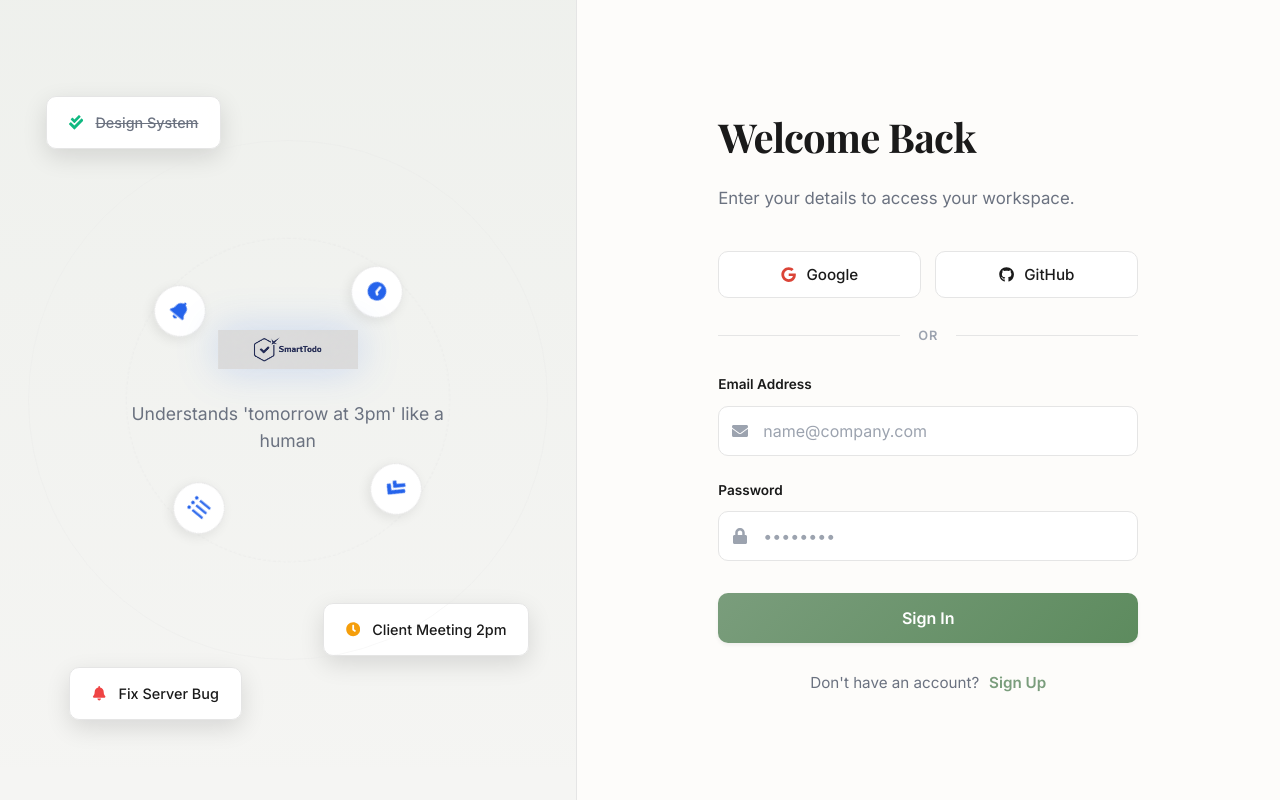
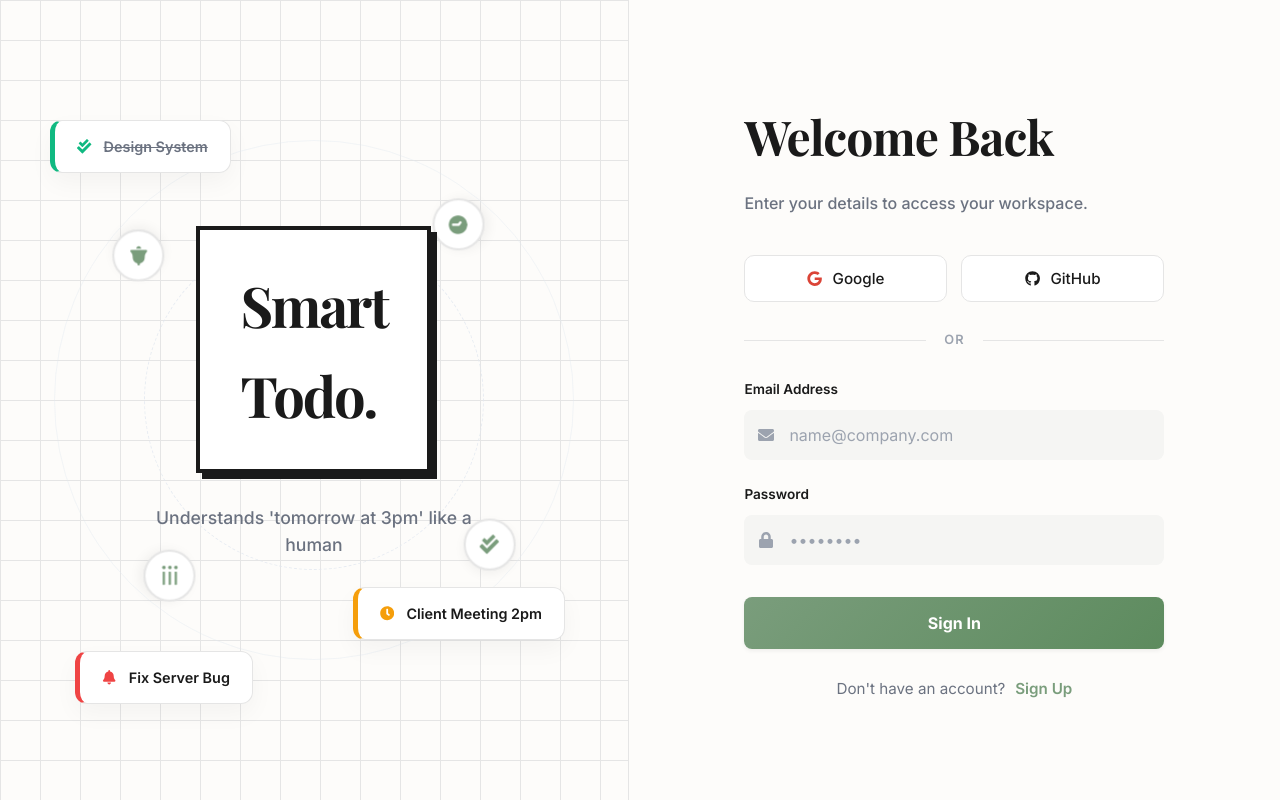
Before and after one commit to RavangDai/smarttodo, a React (Vite) app in the folder client/: page / in a window 1280 px wide. Built offline with nearby package versions, Linux system fonts and the light colour scheme.

Commit message:
Improved

```diff
--- a/client/src/App.css
+++ b/client/src/App.css
@@ -48,6 +48,22 @@
   }
 }
 
+/* Left Side: Visuals (Minimalist Grid) */
+.left-panel {
+  flex: 1.2;
+  background-color: var(--bg-color);
+  background-image:
+    linear-gradient(var(--border-soft) 1px, transparent 1px),
+    linear-gradient(90deg, var(--border-soft) 1px, transparent 1px);
+  background-size: 40px 40px;
+  display: flex;
+  justify-content: center;
+  align-items: center;
+  position: relative;
+  overflow: hidden;
+  border-right: 1px solid var(--border-soft);
+}
+
 /* --- CENTER VISUAL --- */
 .orbit-container {
   position: relative;
@@ -60,52 +76,55 @@
   z-index: 2;
 }
 
-/* Center Logo Image */
-.orbit-logo-img {
-  width: 140px;
-  height: auto;
+/* Sharp Box Logo Style */
+.logo-box {
+  position: relative;
+  background: var(--bg-card);
+  padding: 30px 40px;
+  border: 4px solid var(--text-main);
+  box-shadow: 6px 6px 0px var(--text-main);
   z-index: 10;
-  filter: drop-shadow(0 0 20px rgba(37, 99, 235, 0.2));
-  transition: transform 0.3s ease;
-  margin-bottom: 1rem;
+  display: flex;
+  justify-content: center;
+  align-items: center;
+  transition: transform 0.4s cubic-bezier(0.165, 0.84, 0.44, 1), box-shadow 0.4s ease;
 }
 
-.orbit-container:hover .orbit-logo-img {
-  transform: scale(1.05);
+.logo-box-text {
+  font-family: var(--font-serif);
+  font-size: 3.5rem;
+  font-weight: 800;
+  color: var(--text-main);
+  margin: 0;
+  letter-spacing: -0.04em;
+  white-space: nowrap;
 }
 
-/* Center Text (Old, kept for fallback or specific use if needed) */
-.orbit-center-text {
-  font-family: var(--font-serif);
-  font-size: 3.8rem;
-  font-weight: 700;
-  color: var(--text-main);
-  z-index: 10;
-  letter-spacing: -0.03em;
-  margin-bottom: 0.5rem;
-  text-align: center;
-  line-height: 1;
+.orbit-container:hover .logo-box {
+  transform: translate(-1px, -1px);
+  box-shadow: 8px 8px 0px var(--text-main);
 }
 
 /* Rotating Subtitle */
 .orbit-subtitle {
   font-family: var(--font-sans);
   font-size: 1.1rem;
+  font-weight: 500;
   color: var(--text-muted);
   text-align: center;
-  max-width: 340px;
+  max-width: 320px;
   height: 3.2rem;
   display: grid;
-  place-items: top center;
-  animation: fadeInUp 0.5s ease-out;
-  margin-top: 1rem;
+  place-items: center;
+  margin-top: 2rem;
   line-height: 1.5;
+  z-index: 10;
 }
 
 @keyframes fadeInUp {
   from {
     opacity: 0;
-    transform: translateY(8px);
+    transform: translateY(10px);
   }
 
   to {
@@ -114,147 +133,148 @@
   }
 }
 
-/* Orbit Rings */
+/* Simple Orbit Rings */
 .orbit-ring {
   position: absolute;
-  border: 1px solid var(--border-soft);
+  border: 1px solid rgba(226, 232, 240, 0.8);
   border-radius: 50%;
   top: 50%;
   left: 50%;
   transform: translate(-50%, -50%);
-  display: block;
-  z-index: 0;
+  z-index: 1;
 }
 
 .ring-1 {
-  width: 320px;
-  height: 320px;
+  width: 340px;
+  height: 340px;
   border-style: dashed;
-  opacity: 0.4;
-  animation: ringPulse1 8s ease-in-out infinite;
 }
 
 .ring-2 {
   width: 520px;
   height: 520px;
-  border-color: var(--border-soft);
-  opacity: 0.25;
-  animation: ringPulse2 10s ease-in-out infinite;
+  opacity: 0.5;
 }
 
-@keyframes ringPulse1 {
-
-  0%,
-  100% {
-    transform: translate(-50%, -50%) scale(1);
-    opacity: 0.4;
-  }
-
-  50% {
-    transform: translate(-50%, -50%) scale(1.02);
-    opacity: 0.5;
-  }
-}
-
-@keyframes ringPulse2 {
-
-  0%,
-  100% {
-    transform: translate(-50%, -50%) scale(1);
-    opacity: 0.25;
-  }
-
-  50% {
-    transform: translate(-50%, -50%) scale(1.01);
-    opacity: 0.3;
-  }
-}
-
-/* Orbit Wrapper & Icons */
+/* Orbit Wrapper & Items */
 .orbit-wrapper {
   position: absolute;
   width: 100%;
   height: 100%;
-  animation: spin 50s linear infinite;
-  display: block;
+  animation: spin 60s linear infinite;
 }
 
-.orbiting-icon {
+.orbit-item {
   position: absolute;
   top: 50%;
   left: 50%;
+  width: 0;
+  height: 0;
+}
+
+.item-1 {
+  transform: rotate(0deg) translate(200px);
+}
+
+.item-2 {
+  transform: rotate(90deg) translate(200px);
+}
+
+.item-3 {
+  transform: rotate(180deg) translate(200px);
+}
+
+.item-4 {
+  transform: rotate(270deg) translate(200px);
+}
+
+/* Orbiting Icons Minimal */
+.orbiting-icon {
+  position: absolute;
   width: 52px;
   height: 52px;
-  margin-top: -26px;
-  margin-left: -26px;
-  background: var(--glass-bg-strong);
-  backdrop-filter: blur(8px);
-  -webkit-backdrop-filter: blur(8px);
-  border: 1px solid var(--border-soft);
+  background: var(--bg-card);
+  border: 2px solid var(--border-soft);
   border-radius: 50%;
   display: flex;
   justify-content: center;
   align-items: center;
   font-size: 1.2rem;
   color: var(--primary);
-  box-shadow: var(--shadow-md);
-  transition: transform 0.3s ease, box-shadow 0.3s ease;
+  box-shadow: 0 4px 12px rgba(0, 0, 0, 0.05);
+  transition: all 0.4s cubic-bezier(0.165, 0.84, 0.44, 1);
+  z-index: 5;
+  /* Centering relative to orbit-item and counter-spinning */
+  transform: translate(-50%, -50%);
+  animation: counter-spin 60s linear infinite;
 }
 
 .orbiting-icon:hover {
-  transform: scale(1.15);
-  box-shadow: var(--shadow-lg), var(--shadow-glow);
+  border-color: var(--primary);
+  scale: 1.05;
+  box-shadow: 0 8px 16px var(--primary-light);
 }
 
 @keyframes spin {
-  100% {
+  from {
+    transform: rotate(0deg);
+  }
+
+  to {
     transform: rotate(360deg);
   }
 }
 
-/* Floating Cards */
+@keyframes counter-spin {
+  from {
+    transform: rotate(0deg);
+  }
+
+  to {
+    transform: rotate(-360deg);
+  }
+}
+
+/* Floating Cards Minimal */
 .floating-card {
   position: absolute;
-  background: var(--glass-bg-strong);
-  backdrop-filter: blur(12px);
-  -webkit-backdrop-filter: blur(12px);
+  background: var(--bg-card);
   padding: 14px 22px;
-  border-radius: var(--radius-m);
+  border-radius: 12px;
   border: 1px solid var(--border-soft);
-  box-shadow: var(--shadow-lg);
+  box-shadow: 0 10px 25px rgba(0, 0, 0, 0.04);
   display: flex;
   align-items: center;
   gap: 12px;
   font-size: 0.9rem;
-  font-weight: 500;
+  font-weight: 600;
   color: var(--text-main);
-  z-index: 1;
-  animation: float 7s ease-in-out infinite;
-  min-width: 170px;
-  transition: transform 0.3s ease, box-shadow 0.3s ease;
+  z-index: 5;
+  transition: all 0.3s ease;
+  border-left: 5px solid var(--primary);
+}
+
+.card-1 {
+  top: 15%;
+  left: 8%;
+  border-left-color: var(--success);
+}
+
+.card-2 {
+  bottom: 20%;
+  right: 10%;
+  border-left-color: var(--warning);
+}
+
+.card-3 {
+  bottom: 12%;
+  left: 12%;
+  border-left-color: var(--danger);
 }
 
 .floating-card:hover {
-  transform: translateY(-8px) scale(1.02);
-  box-shadow: var(--shadow-xl);
-}
-
-.card-1 {
-  top: 12%;
-  left: 8%;
-  animation-delay: 0s;
-}
-
-.card-2 {
-  bottom: 18%;
-  right: 8%;
-  animation-delay: 2.5s;
-}
-
-.card-3 {
-  bottom: 10%;
-  left: 12%;
-  animation-delay: 4s;
+  transform: translateY(-3px);
+  box-shadow: 0 12px 30px rgba(0, 0, 0, 0.06);
 }
 
 .card-text-done {
@@ -270,7 +290,7 @@
   }
 
   50% {
-    transform: translateY(-12px);
+    transform: translateY(-10px);
   }
 }
 
@@ -282,7 +302,7 @@
 
 .auth-header h2 {
   font-family: var(--font-serif);
-  font-size: 2.5rem;
+  font-size: 3rem;
   font-weight: 700;
   color: var(--text-main);
   margin-bottom: 0.5rem;
@@ -291,8 +311,9 @@
 
 .sub-text {
   color: var(--text-muted);
-  font-size: 1.05rem;
+  font-size: 1rem;
   font-family: var(--font-sans);
+  font-weight: 500;
   line-height: 1.5;
 }
 
@@ -390,23 +411,19 @@
 .form-group input {
   width: 100%;
   padding: 14px 14px 14px 44px;
-  background: var(--bg-card);
-  border: 1px solid var(--border-soft);
-  border-radius: var(--radius-m);
+  background: var(--bg-secondary);
+  border: 1px solid transparent;
+  border-radius: 8px;
   color: var(--text-main);
   font-size: 1rem;
   font-family: var(--font-sans);
   transition: all var(--transition-base);
 }
 
-.form-group input:hover {
-  border-color: var(--border-hover);
-}
-
 .form-group input:focus {
   outline: none;
-  border-color: var(--primary);
-  background: var(--bg-card);
+  border-color: var(--border-soft);
+  background: var(--bg-secondary);
   box-shadow: 0 0 0 4px var(--primary-light);
 }
 
@@ -417,30 +434,17 @@
 /* Main Button */
 .auth-container .btn-primary {
   width: 100%;
-  padding: 15px;
+  padding: 16px;
   background: var(--gradient-primary);
   color: white;
   border: none;
-  border-radius: var(--radius-m);
+  border-radius: 8px;
   font-size: 1rem;
-  font-weight: 600;
+  font-weight: 700;
   cursor: pointer;
   transition: all var(--transition-base);
   margin-top: 0.5rem;
   box-shadow: var(--shadow-sm);
-  position: relative;
-  overflow: hidden;
-}
-
-.auth-container .btn-primary::before {
-  content: '';
-  position: absolute;
-  top: 0;
-  left: -100%;
-  width: 100%;
-  height: 100%;
-  background: linear-gradient(90deg, transparent, rgba(255, 255, 255, 0.2), transparent);
-  transition: left 0.5s ease;
 }
 
 .auth-container .btn-primary:hover {
--- a/client/src/App.jsx
+++ b/client/src/App.jsx
@@ -153,34 +153,46 @@ function App() {
       <div className="split-screen">
         <div className="left-panel">
           <div className="floating-card card-1">
-            <FaCheckDouble color="#10b981" />
+            <FaCheckDouble color="var(--success)" />
             <span className="card-text-done">Design System</span>
           </div>
           <div className="floating-card card-2">
-            <FaClock color="#f59e0b" />
+            <FaClock color="var(--warning)" />
             <span>Client Meeting 2pm</span>
           </div>
           <div className="floating-card card-3">
-            <FaBell color="#ef4444" />
+            <FaBell color="var(--danger)" />
             <span>Fix Server Bug</span>
           </div>
           <div className="orbit-container">
-            <img src="/logo.png" alt="SmartTodo Logo" className="orbit-logo-img" />
+            <div className="logo-box">
+              <h1 className="logo-box-text">Smart<br />Todo.</h1>
+            </div>
             <p className="orbit-subtitle">{subtitles[subtitleIndex]}</p>
+
             <div className="orbit-ring ring-1"></div>
             <div className="orbit-ring ring-2"></div>
+
             <div className="orbit-wrapper">
-              <div className="orbiting-icon" style={{ transform: 'rotate(0deg) translate(140px) rotate(0deg)' }}>
-                <FaCheckDouble color="#2563eb" />
+              <div className="orbit-item item-1">
+                <div className="orbiting-icon">
+                  <FaCheckDouble />
                 </div>
-              <div className="orbiting-icon" style={{ transform: 'rotate(90deg) translate(140px) rotate(-90deg)' }}>
-                <FaListUl color="#2563eb" />
               </div>
-              <div className="orbiting-icon" style={{ transform: 'rotate(180deg) translate(140px) rotate(-180deg)' }}>
-                <FaBell color="#2563eb" />
+              <div className="orbit-item item-2">
+                <div className="orbiting-icon">
+                  <FaListUl />
                 </div>
-              <div className="orbiting-icon" style={{ transform: 'rotate(270deg) translate(140px) rotate(-270deg)' }}>
-                <FaClock color="#2563eb" />
+              </div>
+              <div className="orbit-item item-3">
+                <div className="orbiting-icon">
+                  <FaBell />
+                </div>
+              </div>
+              <div className="orbit-item item-4">
+                <div className="orbiting-icon">
+                  <FaClock />
+                </div>
               </div>
             </div>
           </div>
@@ -283,6 +295,8 @@ function App() {
 
           {/* --- HERO --- */}
           <section className="hero-section">
+            <div className="hero-main-layout">
+              <div className="hero-text-content">
                 <div className="hero-title">
                   Your Daily Tasks <br />
                   Organized <span className="highlight">Effortlessly</span>
@@ -290,9 +304,11 @@ function App() {
                 <div className="hero-subtitle">
                   {subtitles[subtitleIndex]}
                 </div>
+              </div>
 
               {/* Progress Ring */}
               <ProgressRing completed={completedCount} total={totalCount} />
+            </div>
 
             {/* Timeline Visual */}
             <Timeline tasks={tasks} />
@@ -325,50 +341,71 @@ function App() {
             <input
               className="main-input"
               value={newTask}
-              onChange={e => setNewTask(e.target.value)}
+              onChange={e => {
+                const val = e.target.value;
+                setNewTask(val);
+              }}
               onKeyDown={(e) => e.key === 'Enter' && addTask()}
               placeholder="What needs to be done today?"
             />
             <div className="input-actions">
-              {/* Priority Select (Minimal) */}
+              <div className="meta-controls">
+                {/* Date Selection */}
+                <div className="input-field-group">
+                  <FaCalendarAlt className="field-icon" />
+                  <div className="date-shortcuts">
+                    <button
+                      type="button"
+                      className={`shortcut-btn ${newDueDate === new Date().toISOString().split('T')[0] ? 'active' : ''}`}
+                      onClick={() => setNewDueDate(new Date().toISOString().split('T')[0])}
+                    >
+                      Today
+                    </button>
+                    <button
+                      type="button"
+                      className={`shortcut-btn ${newDueDate === new Date(Date.now() + 86400000).toISOString().split('T')[0] ? 'active' : ''}`}
+                      onClick={() => setNewDueDate(new Date(Date.now() + 86400000).toISOString().split('T')[0])}
+                    >
+                      Tomorrow
+                    </button>
+                  </div>
+                  <input
+                    type="date"
+                    className="date-input"
+                    value={newDueDate}
+                    onChange={e => setNewDueDate(e.target.value)}
+                    title="Pick a custom date"
+                  />
+                </div>
+
+                {/* Time Selection */}
+                <div className="input-field-group">
+                  <FaClock className="field-icon" />
+                  <input
+                    type="time"
+                    className="time-input"
+                    value={newTime}
+                    onChange={e => setNewTime(e.target.value)}
+                    title="Set Time"
+                  />
+                </div>
+
+                {/* Priority Selection */}
+                <div className="input-field-group">
                   <select
-                className="meta-select"
+                    className="priority-select"
                     value={newPriority}
                     onChange={e => setNewPriority(e.target.value)}
                   >
-                <option value="medium">Medium</option>
-                <option value="high">High</option>
-                <option value="low">Low</option>
+                    <option value="low">Low Priority</option>
+                    <option value="medium">Medium Priority</option>
+                    <option value="high">High Priority</option>
                   </select>
+                </div>
+              </div>
 
-              {/* Date Trigger (Minimal) */}
-              <button
-                className="date-trigger"
-                title="Set Date"
-                onClick={() => document.getElementById('hidden-date').showPicker()}
-              >
-                {newDueDate ? new Date(newDueDate).toLocaleDateString() : '📅'}
-              </button>
-              <input
-                id="hidden-date"
-                type="date"
-                value={newDueDate}
-                onChange={e => setNewDueDate(e.target.value)}
-                style={{ width: 0, height: 0, opacity: 0, overflow: 'hidden', position: 'absolute' }}
-              />
-
-              {/* Time Trigger (Minimal) */}
-              <input
-                type="time"
-                className="meta-select"
-                value={newTime}
-                onChange={e => setNewTime(e.target.value)}
-                title="Set Time"
-                style={{ width: 'auto' }}
-              />
-
-              <button onClick={addTask} className="btn-primary">
-                + New Task
+              <button onClick={addTask} className="btn-add-task">
+                <FaPlus /> Add Task
               </button>
             </div>
           </div>
--- a/client/src/components/Sidebar.jsx
+++ b/client/src/components/Sidebar.jsx
@@ -21,6 +21,7 @@ const Sidebar = ({ onLogout }) => {
         >
             <div className="sidebar-logo">
                 <img src="/logo.png" alt="SmartTodo Logo" className="sidebar-logo-img" />
+                <span className="sidebar-logo-text">Smart<br />Todo.</span>
             </div>
 
             <nav className="sidebar-nav">
```
Also changed, not shown: client/src/Dashboard.css (+136 -60 lines), client/src/components/ProgressRing.jsx (+8 -8 lines), client/src/index.css (+17 -16 lines), client/public/logo.png. Lines whose indentation alone changed are shown as unchanged.
